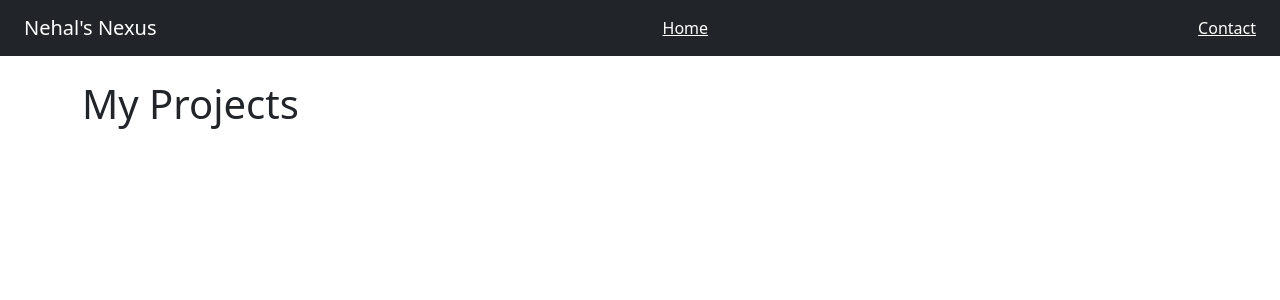
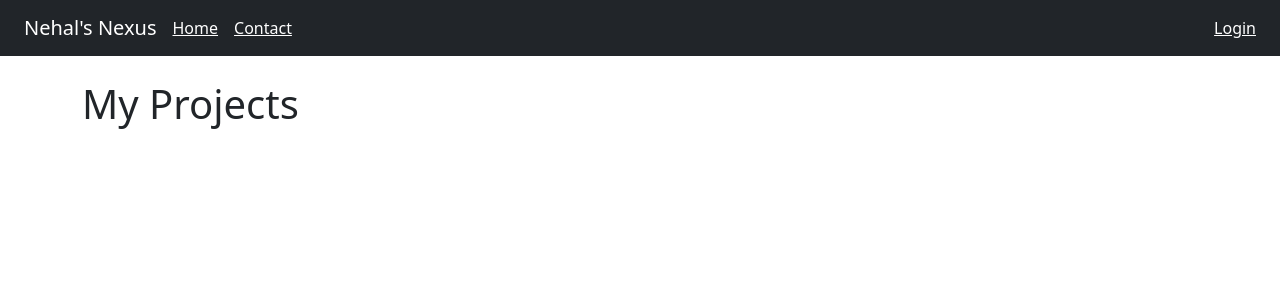
Before and after one commit to nehalpancholi22-prog/NEXUS, a Django app: page / in a window 1280 px wide. Shown: the top 300 px of the page. Run offline with Django 3.2, Linux system fonts and the light colour scheme; data that the repository does not hold is empty.

Commit message:
Implemented authentication system with login, logout, and protected views

```diff
--- a/config/settings.py
+++ b/config/settings.py
@@ -122,6 +122,7 @@ STATIC_URL = '/static/'
 
 MEDIA_URL = '/media/'
 MEDIA_ROOT = BASE_DIR / 'media'
+LOGIN_URL = '/login/'
 
 # Default primary key field type
 # https://docs.djangoproject.com/en/3.2/ref/settings/#default-auto-field
--- a/core/templates/core/base.html
+++ b/core/templates/core/base.html
@@ -8,9 +8,23 @@
 <body>
 
 <nav class="navbar navbar-dark bg-dark px-4">
+
     <span class="navbar-brand">Nehal's Nexus</span>
-    <a href="/" class="text-white">Home</a>
-    <a href="/contact/" class="text-white">Contact</a>
+
+    <a href="/" class="text-white me-3">Home</a>
+    <a href="/contact/" class="text-white me-3">Contact</a>
+
+    <div class="ms-auto">
+        {% if request.user.is_authenticated %}
+            <span class="text-white me-3">
+                Hi {{ request.user.username }}
+            </span>
+            <a href="/logout/" class="text-white">Logout</a>
+        {% else %}
+            <a href="/login/" class="text-white">Login</a>
+        {% endif %}
+    </div>
+
 </nav>
 
 <div class="container mt-4">
--- a/core/urls.py
+++ b/core/urls.py
@@ -1,8 +1,10 @@
 from django.urls import path
-from .views import home, project_detail,contact_view
+from .views import home, project_detail,contact_view,login_view,logout_view
 
 urlpatterns = [
     path('', home, name='home'),
     path('project/<int:id>/', project_detail, name='project_detail'),
     path('contact/', contact_view, name='contact'),
+    path('login/', login_view, name='login'),
+    path('logout/', logout_view, name='logout'),
 ]
--- a/core/views.py
+++ b/core/views.py
@@ -1,5 +1,9 @@
 from django.shortcuts import render , get_object_or_404
 from .models import Project, Contact
+from django.contrib.auth import authenticate, login, logout
+from django.shortcuts import render, redirect
+from django.contrib.auth.decorators import login_required
+
 
 def home(request):
     projects = Project.objects.all()
@@ -11,6 +15,8 @@ def project_detail(request, id):
     return render(request, 'core/project_detail.html', {'project': project})
 
 
+
+@login_required
 def contact_view(request):
     if request.method == 'POST':
         name = request.POST.get('name')
@@ -26,3 +32,24 @@ def contact_view(request):
         return render(request, 'core/contact.html', {'success': True})
 
     return render(request, 'core/contact.html')
+
+
+
+def login_view(request):
+    if request.method == 'POST':
+        username = request.POST.get('username')
+        password = request.POST.get('password')
+
+        user = authenticate(request, username=username, password=password)
+
+        if user is not None:
+            login(request, user)
+            return redirect('home')
+        else:
+            return render(request, 'core/login.html', {'error': 'Invalid credentials'})
+
+    return render(request, 'core/login.html')
+
+def logout_view(request):
+    logout(request)
+    return redirect('/')
```
Also changed, not shown: core/templates/core/login.html (added, +21 -0 lines).
